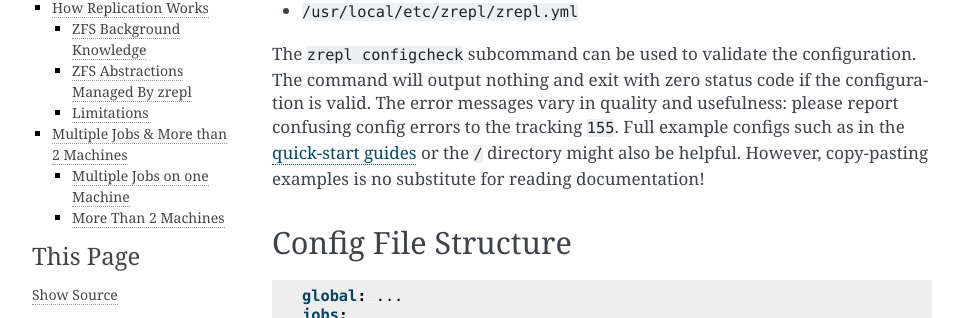
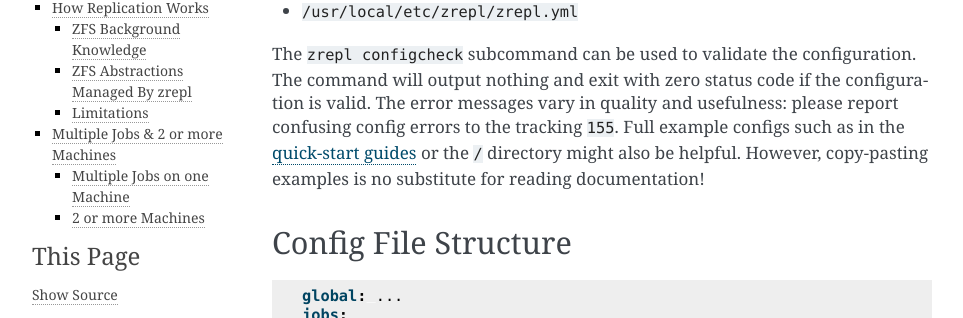
Before and after one commit to zrepl/zrepl, a Sphinx documentation site: the page built from docs/configuration/overview.rst, in a window 1280 px wide and 900 px high. Shown: the part 244-562 px from the top of the window, without its empty margins (148-1111 px from the left). Built offline with Sphinx 7.4.7, drawn with Linux system fonts in a browser that asks for light colours; pages that are not in the unit, such as notebooks, are missing from menus; the version number could not be read and is left out; cross-references to code outside the pages are shown as plain code; some of the changed text lies outside the part shown.

Commit message:
Change to 2 or more machines

```diff
--- a/docs/configuration/overview.rst
+++ b/docs/configuration/overview.rst
@@ -245,7 +245,7 @@
 
 .. _jobs-multiple-jobs:
 
-Multiple Jobs & More than 2 Machines
+Multiple Jobs & 2 or more Machines
 ------------------------------------
 
 Most users are served well with a single sender and a single receiver job.
@@ -281,7 +281,7 @@
   This scenario is detailed in one of the :ref:`quick-start guides <quickstart-backup-to-external-disk>`.
 
 
-More Than 2 Machines
+2 or more Machines
 ^^^^^^^^^^^^^^^^^^^^
 
 This section might be relevant to users who wish to *fan-in* (N machines replicate to 1) or *fan-out* (replicate 1 machine to N machines).
```
